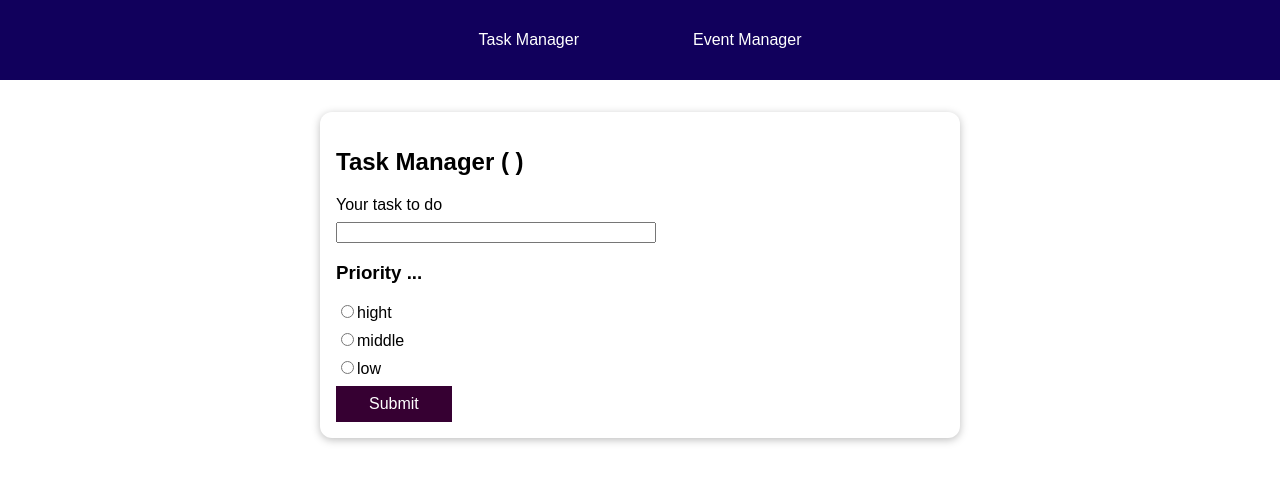
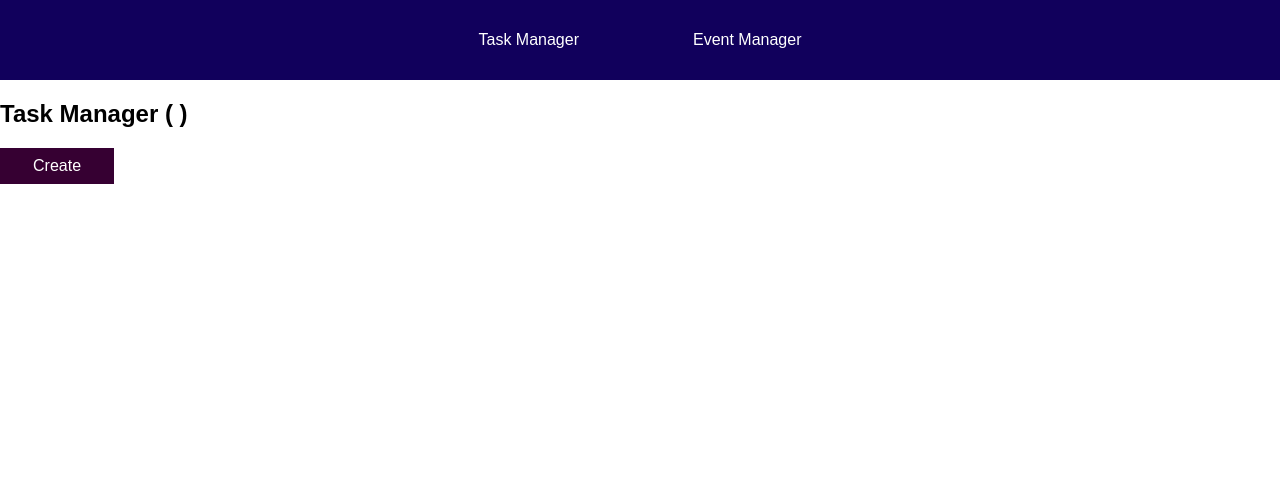
Before and after one commit to ronanpnc/VC-2021-EXAMPLE, a Vue app in the folder front/: page /tasks in a window 1280 px wide. Shown: the top 482 px of the page. Built offline with nearby package versions, Linux system fonts and the light colour scheme.

Commit message:
Added   the dialog

```diff
--- a/front/src/components/task/Task.vue
+++ b/front/src/components/task/Task.vue
@@ -1,6 +1,12 @@
 <template>
   <section>
-    <task-form @task-added="addTask"></task-form>
+    <h2>Task Manager ({{ getMode() }} )</h2>
+    <base-button @click="showDialog">Create</base-button>
+    <task-dialog
+      v-if="isDialogVisible"
+      @addTask="addTask"
+      @hideDialog="hideDialog"
+    ></task-dialog>
     <ul>
       <task-card
         v-for="task in allTasks"
@@ -14,20 +20,33 @@
 </template>
 
 <script>
-import TaskForm from './TaskForm.vue';
+import TaskDialog from './TaskDialog.vue';
 import TaskCard from './TaskCard.vue';
 
 export default {
   components: {
-    TaskForm,
+    TaskDialog,
     TaskCard,
   },
   data() {
     return {
+      isDialogVisible: false,
       allTasks: [],
     };
   },
   methods: {
+    getMode() {
+      return process.env.VUE_APP_MODE;
+    },
+
+    hideDialog() {
+      this.isDialogVisible = false;
+    },
+
+    showDialog() {
+      this.isDialogVisible = true;
+    },
+
     removeTask(taskId) {
       const resIndex = this.allTasks.findIndex((res) => res.id === taskId);
       this.allTasks.splice(resIndex, 1);
--- /dev/null
+++ b/front/src/components/task/TaskDialog.vue
@@ -0,0 +1,99 @@
+<template>
+  <base-dialog title="Create new task" @close="hideDialog">
+    <template #default>
+      <div class="form-control">
+        <label for="name">Your task to do</label>
+        <input type="text" id="name" name="name" v-model.trim="taskName" />
+      </div>
+      <h3>Priority ...</h3>
+      <div class="form-control">
+        <input
+          type="radio"
+          id="priority-hight"
+          value="hight"
+          name="priority"
+          v-model="chosenPriority"
+        />
+        <label for="priority-hight">hight</label>
+      </div>
+      <div class="form-control">
+        <input
+          type="radio"
+          id="priority-middle"
+          value="middle"
+          name="priority"
+          v-model="chosenPriority"
+        />
+        <label for="priority-middle">middle</label>
+      </div>
+      <div class="form-control">
+        <input
+          type="radio"
+          id="priority-low"
+          value="low"
+          name="priority"
+          v-model="chosenPriority"
+        />
+        <label for="priority-low">low</label>
+      </div>
+      <p class="error" v-if="invalidInput">
+        One or more input fields are invalid. Please check your provided data.
+      </p>
+    </template>
+
+    <template #actions>
+      <base-button @click="addTask">Create</base-button>
+    </template>
+  </base-dialog>
+</template>
+
+<script>
+export default {
+  data() {
+    return {
+      taskName: '',
+      chosenPriority: null,
+      invalidInput: false,
+    };
+  },
+  emits: ['addTask', 'hideDialog'],
+  methods: {
+    addTask() {
+      if (this.taskName === '' || !this.chosenPriority) {
+        this.invalidInput = true;
+      } else {
+        this.invalidInput = false;
+
+        this.$emit('addTask', {
+          name: this.taskName,
+          priority: this.chosenPriority,
+        });
+
+        this.taskName = '';
+        this.chosenPriority = null;
+
+        this.hideDialog();
+      }
+    },
+    hideDialog() {
+      this.$emit('hideDialog');
+    },
+  },
+};
+</script>
+
+<style scoped>
+.form-control {
+  margin: 0.5rem 0;
+}
+
+input[type='text'] {
+  display: block;
+  width: 20rem;
+  margin-top: 0.5rem;
+}
+
+.error {
+  color: crimson;
+}
+</style>
--- a/front/src/components/task/TaskForm.vue
+++ /dev/null
@@ -1,100 +0,0 @@
-<template>
-  <section>
-    <base-card>
-      <h2>Task Manager ({{ getMode() }} )</h2>
-      <form @submit.prevent="addTasks">
-        <div class="form-control">
-          <label for="name">Your task to do</label>
-          <input type="text" id="name" name="name" v-model.trim="taskName" />
-        </div>
-        <h3>Priority ...</h3>
-        <div class="form-control">
-          <input
-            type="radio"
-            id="priority-hight"
-            value="hight"
-            name="priority"
-            v-model="chosenPriority"
-          />
-          <label for="priority-hight">hight</label>
-        </div>
-        <div class="form-control">
-          <input
-            type="radio"
-            id="priority-middle"
-            value="middle"
-            name="priority"
-            v-model="chosenPriority"
-          />
-          <label for="priority-middle">middle</label>
-        </div>
-        <div class="form-control">
-          <input
-            type="radio"
-            id="priority-low"
-            value="low"
-            name="priority"
-            v-model="chosenPriority"
-          />
-          <label for="priority-low">low</label>
-        </div>
-        <p class="error" v-if="invalidInput">
-          One or more input fields are invalid. Please check your provided data.
-        </p>
-        <div>
-          <base-button>Submit</base-button>
-        </div>
-      </form>
-    </base-card>
-  </section>
-</template>
-
-<script>
-export default {
-  data() {
-    return {
-      taskName: '',
-      chosenPriority: null,
-      invalidInput: false,
-    };
-  },
-  emits: ['task-added'],
-  methods: {
-    getMode() {
-      return process.env.VUE_APP_MODE;
-    },
-
-    addTasks() {
-      if (this.taskName === '' || !this.chosenPriority) {
-        this.invalidInput = true;
-      } else {
-        this.invalidInput = false;
-
-        this.$emit('task-added', {
-          name: this.taskName,
-          priority: this.chosenPriority,
-        });
-
-        this.taskName = '';
-        this.chosenPriority = null;
-      }
-    },
-  },
-};
-</script>
-
-<style scoped>
-.form-control {
-  margin: 0.5rem 0;
-}
-
-input[type='text'] {
-  display: block;
-  width: 20rem;
-  margin-top: 0.5rem;
-}
-
-.error {
-  color: crimson;
-}
-</style>
--- a/front/src/main.js
+++ b/front/src/main.js
@@ -3,6 +3,8 @@ import { createRouter, createWebHistory } from 'vue-router';
 
 import BaseCard from './components/UI/BaseCard.vue';
 import BaseButton from './components/UI/BaseButton.vue';
+import BaseDialog from './components/UI/BaseDialog.vue';
+
 import Task from './components/task/Task.vue';
 import App from './App.vue';
 
@@ -20,4 +22,6 @@ const app = createApp(App);
 app.use(router);
 app.component('base-card', BaseCard);
 app.component('base-button', BaseButton);
+app.component('base-dialog', BaseDialog);
+
 app.mount('#app');
```
